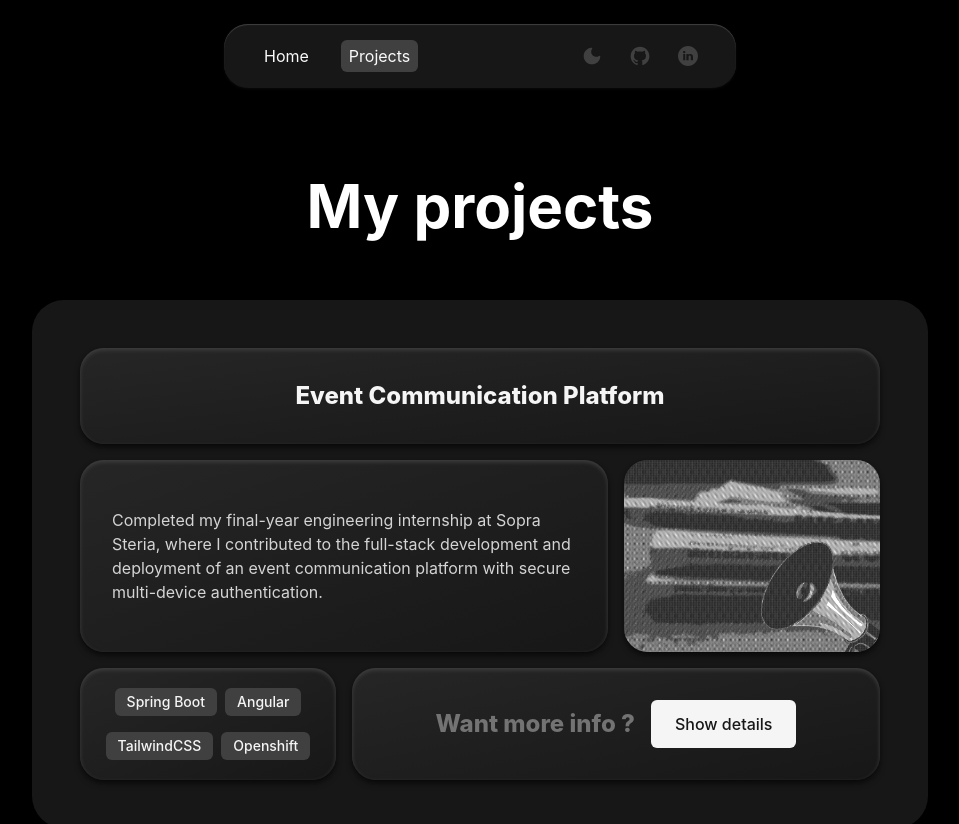
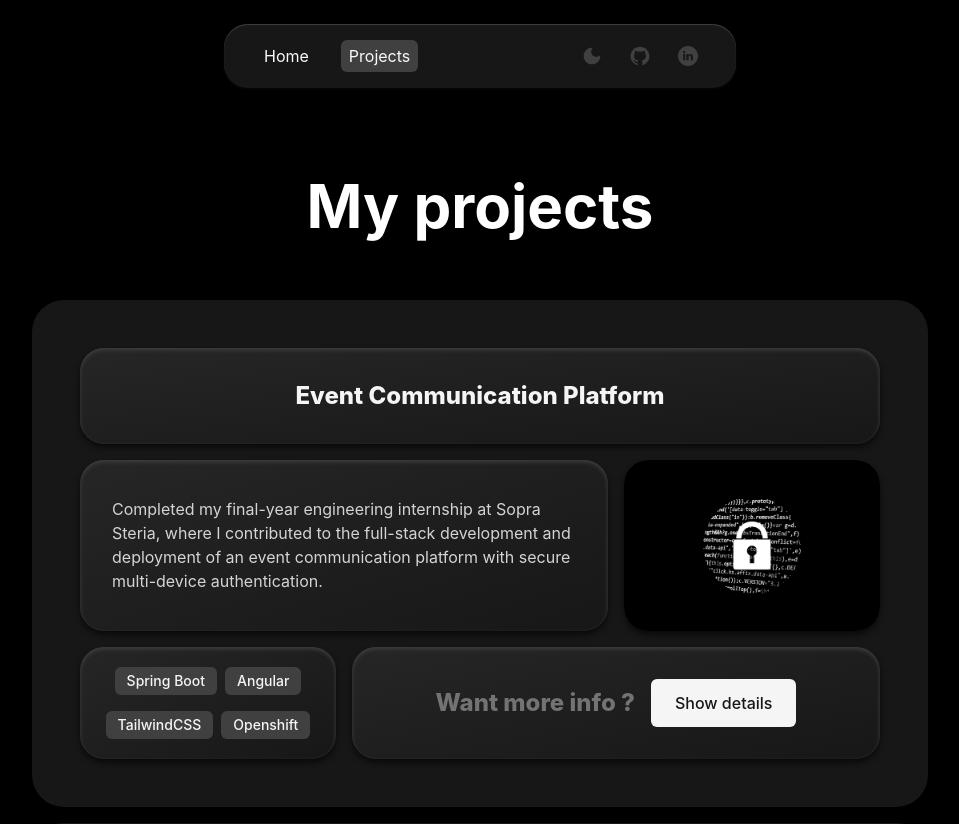
Before and after one commit to dylan-bernhardt/dylan-bernhardt.github.io, a Nuxt app: page /projects in a window 1280 px wide. Shown: the top 824 px of the page, without its empty margins (160-1119 px from the left). Built offline with nearby package versions, Linux system fonts and the light colour scheme.

Commit message:
fix: change image path to static one

```diff
--- a/app/components/Project.vue
+++ b/app/components/Project.vue
@@ -20,7 +20,7 @@
       class="flex flex-col gap-2 bg-linear-to-bl from-white to-neutral-100 dark:from-neutral-800 dark:to-neutral-900 rounded-3xl dark:inset-shadow-sm dark:inset-shadow-neutral-700 shadow-md dark:shadow-neutral-950 overflow-hidden">
       <NuxtImg
         class="w-full h-auto object-cover"
-        :src="project.image"></NuxtImg>
+        src="./cyberattack.png"></NuxtImg>
     </div>
 
     <div
```
